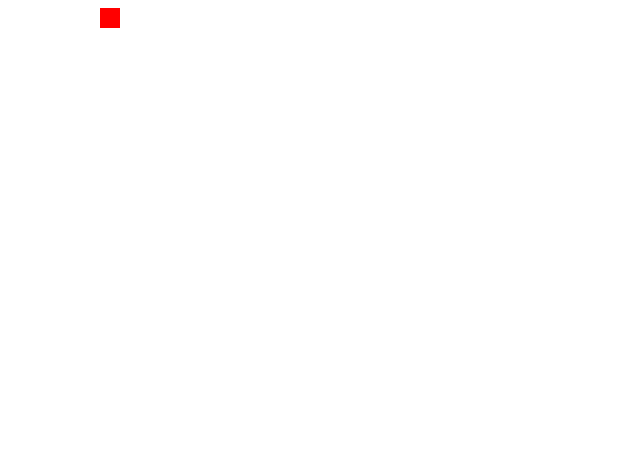
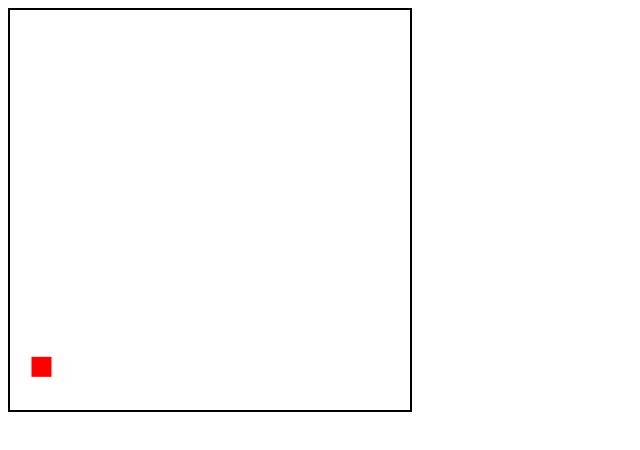
Before and after one commit to oleeskild/oleeskild.github.io, a plain HTML site: page index.html in a window 1280 px wide. Both pictures are taken after a click on the element 208 px from the left and 208 px from the top of the page. Shown: the whole page, without its empty margins (0-640 px from the left). Drawn offline with Linux system fonts and the light colour scheme.

Commit message:
Added y-axis movement

```diff
--- a/index.html
+++ b/index.html
@@ -5,7 +5,7 @@
 
   </head>
   <body>
-    <canvas id="square" width="400" height="400"></canvas>
+    <canvas style="border:2px solid #000000" id="square" width="400" height="400"></canvas>
 
     <script type="text/javascript" src="main.js"></script>
   </body>
--- a/main.js
+++ b/main.js
@@ -1,9 +1,11 @@
 var square = null;
 
 function move() {
+    window.requestAnimationFrame(move);
     if(square === null){
         return;
     }
+
     var c = document.getElementById("square");
     var ctx = c.getContext("2d");
     ctx.clearRect(0,0,400,400);
@@ -11,12 +13,20 @@ function move() {
 
 
     if(square.x >= (400-square.w)){
-        square.dir = -1;
+        square.dirX = -1;
     }
-    if(square.x <= (square.w)){
-        square.dir = 1;
+    if(square.x <= (0)){
+        square.dirX = 1;
     }
-    square.x += 4*square.dir;
+    if(square.y >= (400-square.h)){
+        square.dirY = -1;
+    }
+    if(square.y <= (0)){
+        square.dirY = 1;
+    }
+    square.x += (Math.random()+4)*square.dirX;
+    square.y += (Math.random()+2)*square.dirY;
+
 
 }
 
@@ -34,12 +44,18 @@ function makeSquare(){
         y: 0,
         h: 20,
         w: 20,
-        dir: 1
+        dirX: 1,
+        dirY: 1
     };
 }
 
 
 
-//window.requestAnimationFrame(move);
-setInterval(move,1000/60);
-document.getElementById("square").addEventListener("click", makeSquare);
+
+//setInterval(move,1000/60);
+
+(function(){
+    document.getElementById("square").addEventListener("click", makeSquare);
+    window.requestAnimationFrame(move);
+
+})();
```
